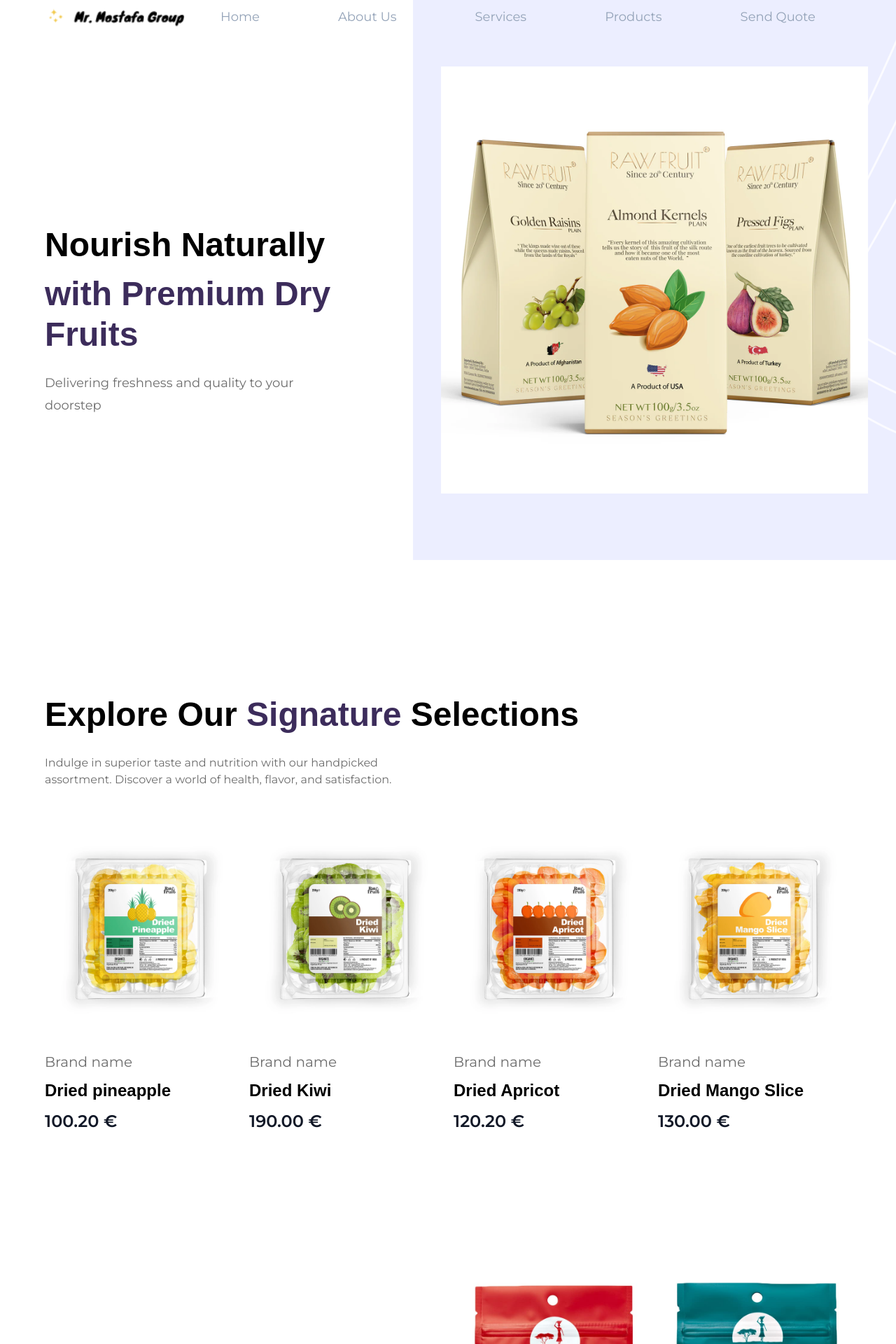
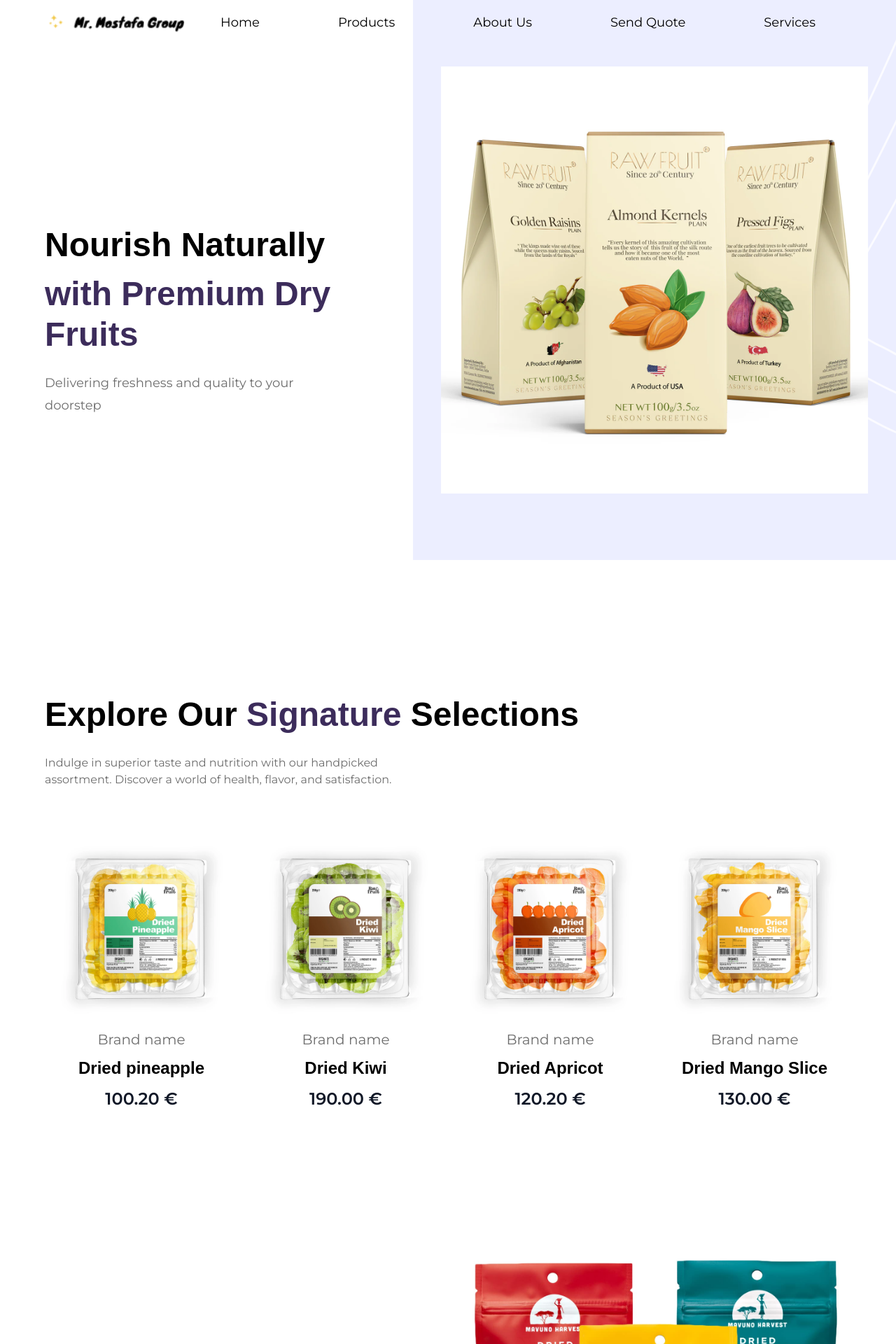
Before and after one commit to abdelrahman839/freelance-landing-page, a React (Create React App) app: page / in a window 1280 px wide. Shown: the top 1920 px of the page at 70% size. Built offline with nearby package versions, Linux system fonts and the light colour scheme; a web font is replaced by a local one.

Commit message:
final ui

```diff
--- a/src/App.jsx
+++ b/src/App.jsx
@@ -1,5 +1,5 @@
 import Nav from "./components/Nav";
-import { Hero, About, Products, Services, Footer,Quote } from "./sections";
+import { Hero, About, Products, Services, Footer, Quote } from "./sections";
 
 const App = () => (
   <main className="relative">
@@ -13,30 +13,16 @@ const App = () => (
     <section className="padding">
       <About />
     </section>
+    <section className="padding">
+      <Quote />
+    </section>
     <section className="padding-x py-10">
       <Services />
     </section>
-    <section className="padding">
-      <Quote />
-    </section>
+
     <section className="padding bg-black padding-x padding-y pb-8">
       <Footer />
     </section>
-    {/* <section className="padding">
-      <PopularProducts />
-    </section>
-
-
-
-    <section className="bg-pale-blue padding">
-      <CustomerReviews />
-    </section>
-    <section className="padding-x sm:py-32 py-16 w-full">
-      <Subscribe />
-    </section>
-    <section className="padding bg-black padding-x padding-y pb-8">
-      <Footer />
-    </section> */}
   </main>
 );
 
--- a/src/assets/constants/index.js
+++ b/src/assets/constants/index.js
@@ -23,10 +23,10 @@ import {
 
 export const navLinks = [
   { href: "#home", label: "Home" },
+  { href: "#products", label: "Products" },
   { href: "#about-us", label: "About Us" },
+  { href: "#quote", label: "Send Quote" },
   { href: "#services", label: "Services" },
-  { href: "#products", label: "Products" },
-  { href: "#quote", label: "Send Quote" },
 ];
 
 export const shoes = [
--- a/src/components/Nav.jsx
+++ b/src/components/Nav.jsx
@@ -25,7 +25,7 @@ const Nav = () => {
 
   return (
     <header
-      className={`padding-x py-2 z-20 w-full fixed top-0 transition-all duration-300 ${
+      className={`padding-x py-4 z-20 w-full fixed top-0 transition-all duration-300 ${
         isScrolled ? "bg-black" : "bg-transparent"
       }`}
     >
@@ -43,7 +43,9 @@ const Nav = () => {
             <li key={item.label}>
               <a
                 href={item.href}
-                className="font-montserrat leading-normal text-lg text-slate-400"
+                className={`font-montserrat leading-normal text-lg ${
+                  isScrolled ? "text-white" : "text-black"
+                } `}
               >
                 {item.label}
               </a>
@@ -74,7 +76,7 @@ const Nav = () => {
                 <li key={item.label} className="mb-10">
                   <a
                     href={item.href}
-                    className="font-montserrat leading-normal text-lg text-slate-400"
+                    className="font-montserrat leading-normal text-lg text-white"
                   >
                     {item.label}
                   </a>
--- a/src/components/ProductCard.jsx
+++ b/src/components/ProductCard.jsx
@@ -1,12 +1,12 @@
 const ProductCard = ({ imgURL, name, price }) => {
   return (
-    <div className="flex flex-1 flex-col w-full max-sm:w-full">
-      <img src={imgURL} alt={name} className="w-[280px] h-[280px]" />
-      <div className="mt-8 flex justify-start gap-2.5">
-        <p className="font-montserrat text-xl leading-normal text-slate-gray">
-         Brand name
-        </p>
+    <div className="flex flex-1 flex-col w-full max-sm:w-full justify-center text-center">
+      <div className="text-center flex justify-center">
+        <img src={imgURL} alt={name} className="w-[280px] h-[280px]" />
       </div>
+      <p className="font-montserrat text-xl leading-normal text-slate-gray">
+        Brand name
+      </p>
       <h3 className="mt-2 text-2xl leading-normal font-semibold font-palanquin">
         {name}
       </h3>
--- a/src/sections/Footer.jsx
+++ b/src/sections/Footer.jsx
@@ -1,6 +1,7 @@
 import { footerLinks, socialMedia } from "../assets/constants";
 import { copyrightSign } from "../assets/icons";
 import { logoDark } from "../assets/images";
+import Contact from "../components/contact";
 
 const Footer = () => {
   return (
@@ -11,8 +12,9 @@ const Footer = () => {
             <img src={logoDark} width={250} height={46} alt="logo" />
           </a>
           <p className="mt-6 text-base leading-7 font-montserrat text-white-400 sm:max-w-sm">
-            Get shoes ready for the new term at your nearest Converse store.
-            Find Your perfect Size In Store. Get Rewards
+            Discover a variety of nutritious options at your nearest Mostafa
+            Groub outlet. Find the perfect blend for your health goals. Enjoy
+            exclusive rewards with every purchase.
           </p>
           <div className="flex items-center gap-5 mt-8">
             {socialMedia.map((icon) => (
@@ -25,7 +27,7 @@ const Footer = () => {
             ))}
           </div>
         </div>
-        <div className="flex flex-1 justify-between lg:gap-10 gap-20 flex-wrap">
+        <div className="flex  justify-between lg:gap-10 gap-20 flex-wrap">
           {footerLinks.map((section) => (
             <div key={section.title}>
               <h4 className="text-white font-montserrat text-2xl leading-normal font-medium mb-6">
@@ -43,6 +45,9 @@ const Footer = () => {
               </ul>
             </div>
           ))}
+        </div>
+        <div className="flex flex-1 w-full">
+          <Contact />
         </div>
       </div>
       <div className="flex justify-between text-white-400 mt-24 max-sm:flex-col max-sm:items-center">
```
